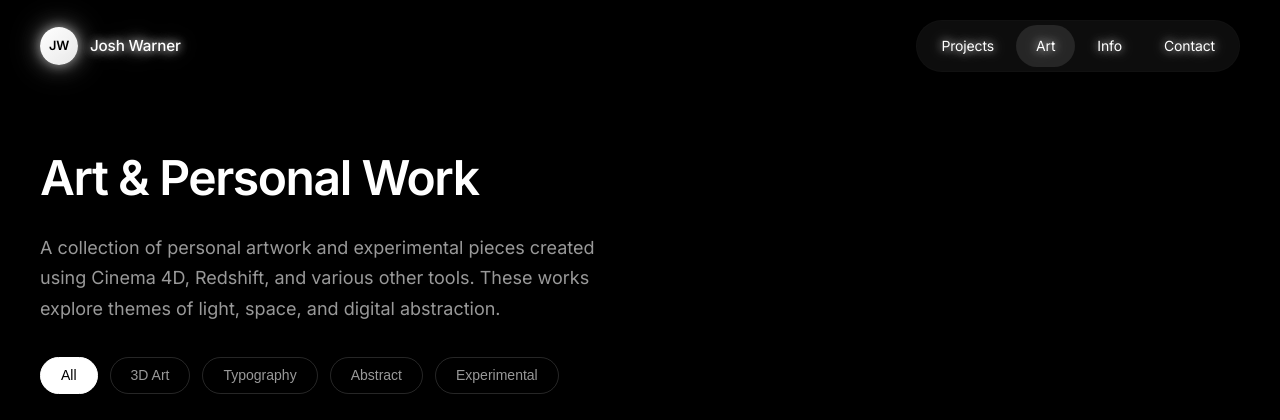
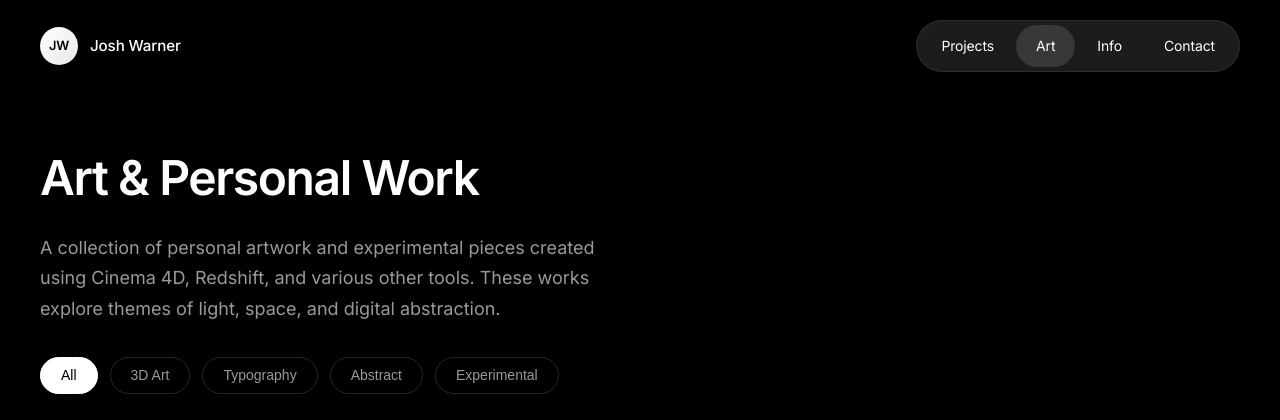
Before and after one commit to nahmedsoftsource/happinessmeter, a PHP site: page /happinessmeter/art.html in a window 1280 px wide. Shown: the top 420 px of the page. Run offline with PHP 8.4, Linux system fonts and the light colour scheme; some web fonts are replaced.

Commit message:
Update header style and remove art gallery View button
- Header nav: darker glassmorphic pill with subtle blur
- Contact button: white/light pill style matching reference
- Remove glow effects from logo for cleaner look
- Remove View button overlay from art gallery items
- Art images now open modal directly on click

```diff
--- a/art.php
+++ b/art.php
@@ -60,9 +60,6 @@ include 'includes/header.php';
                     <?php else: ?>
                     <div class="placeholder-image"></div>
                     <?php endif; ?>
-                    <div class="art-overlay">
-                        <span class="art-view">View</span>
-                    </div>
                 </div>
                 <div class="art-info">
                     <h3><?php echo e($art['title']); ?></h3>
--- a/css/style.css
+++ b/css/style.css
@@ -107,18 +94,11 @@ header {
     font-size: 0.95rem;
     letter-spacing: -0.01em;
     cursor: pointer;
-    text-shadow:
-        0 0 8px rgba(255, 255, 255, 0.8),
-        0 0 16px rgba(255, 255, 255, 0.6),
-        0 0 24px rgba(255, 255, 255, 0.4);
     transition: var(--transition);
 }
 
 .logo:hover {
-    text-shadow:
-        0 0 12px rgba(255, 255, 255, 1),
-        0 0 24px rgba(255, 255, 255, 0.8),
-        0 0 36px rgba(255, 255, 255, 0.6);
+    opacity: 0.8;
 }
 
 .logo-circle {
@@ -132,18 +112,7 @@ header {
     font-weight: 600;
     font-size: 0.8rem;
     color: var(--bg-dark);
-    box-shadow:
-        0 0 12px rgba(255, 255, 255, 0.5),
-        0 0 24px rgba(255, 255, 255, 0.3),
-        0 0 36px rgba(255, 255, 255, 0.2);
     transition: var(--transition);
-}
-
-.logo:hover .logo-circle {
-    box-shadow:
-        0 0 16px rgba(255, 255, 255, 0.7),
-        0 0 32px rgba(255, 255, 255, 0.5),
-        0 0 48px rgba(255, 255, 255, 0.3);
 }
 
 nav {
@@ -151,12 +120,11 @@ nav {
     gap: 2px;
     align-items: center;
     padding: 4px;
-    background-color: rgba(240, 240, 240, 0.05);
-    backdrop-filter: blur(6px);
-    -webkit-backdrop-filter: blur(6px);
+    background-color: rgba(40, 40, 40, 0.7);
+    backdrop-filter: blur(10px);
+    -webkit-backdrop-filter: blur(10px);
     border-radius: 100px;
-    border: 1px solid rgba(51, 51, 51, 0.1);
-    box-shadow: rgba(0, 0, 0, 0.16) 0px 0px 10px 0px;
+    border: 1px solid rgba(255, 255, 255, 0.08);
 }
 
 nav a {
@@ -169,24 +137,15 @@ nav a {
     position: relative;
     padding: 0.6rem 1.25rem;
     border-radius: 100px;
-    text-shadow:
-        0 0 8px rgba(255, 255, 255, 0.7),
-        0 0 16px rgba(255, 255, 255, 0.5),
-        0 0 24px rgba(255, 255, 255, 0.3);
 }
 
 nav a:hover {
-    background: rgba(255, 255, 255, 0.08);
-    text-shadow:
-        0 0 12px rgba(255, 255, 255, 1),
-        0 0 24px rgba(255, 255, 255, 0.8),
-        0 0 36px rgba(255, 255, 255, 0.6),
-        0 0 48px rgba(255, 255, 255, 0.4);
+    background: rgba(255, 255, 255, 0.1);
 }
 
 nav a.active {
-    color: var(--text-primary) !important;
-    background: rgba(255, 255, 255, 0.1);
+    color: var(--text-primary);
+    background: rgba(255, 255, 255, 0.12);
 }
 
 /* ==================== HERO SECTION ==================== */
```
Also changed, not shown: other parts of css/style.css (+7 -20 lines), css/art.css (+1 -31 lines).
